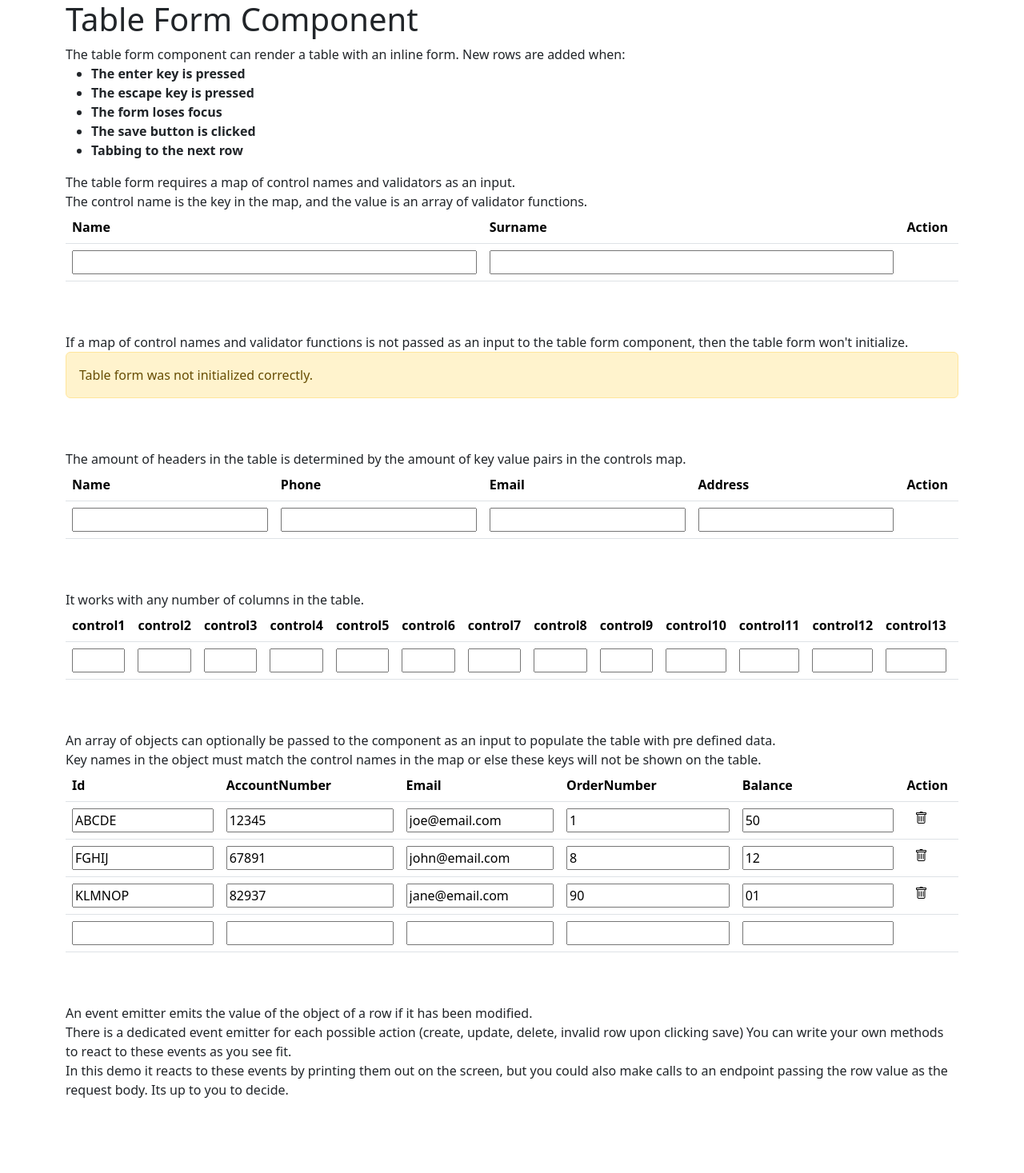
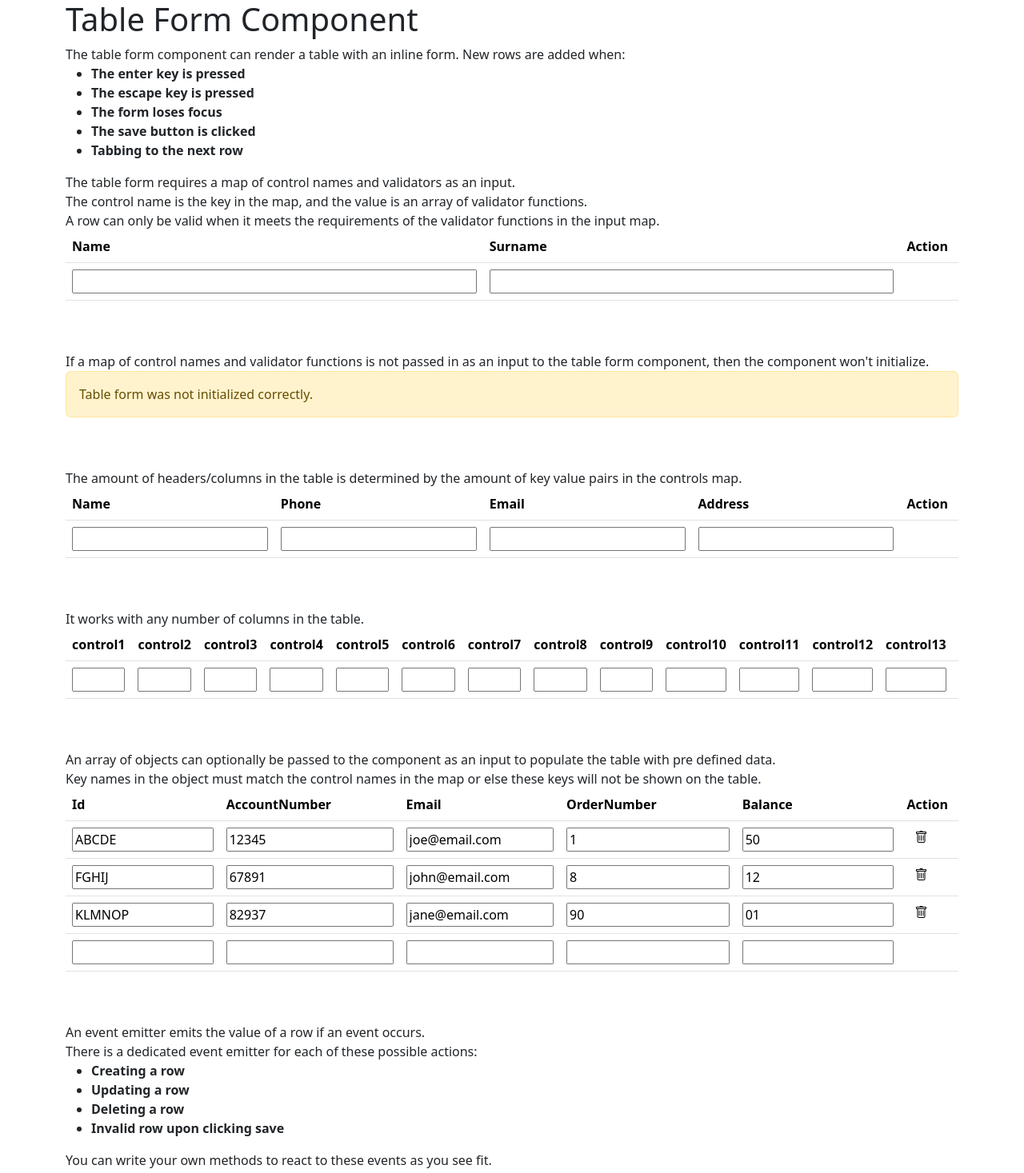
Before and after one commit to KyleHennessy/TableFormComponent, an Angular app: page / in a window 1280 px wide. Shown: the top 1467 px of the page at 80% size. Before the commit the page ends 1423 px from the top, so only its background shows below. Built offline with nearby package versions, Linux system fonts and the light colour scheme.

Commit message:
Updated documentation page text to be more clear

```diff
--- a/src/app/app.component.html
+++ b/src/app/app.component.html
@@ -14,7 +14,8 @@
         </ul>
 
         The table form requires a map of control names and validators as an input.<br />
-        The control name is the key in the map, and the value is an array of validator functions.
+        The control name is the key in the map, and the value is an array of validator functions.<br/>
+        A row can only be valid when it meets the requirements of the validator functions in the input map.
     </div>
     <div class="row mb-5">
         <div class="col">
@@ -29,7 +30,7 @@
     </div>
 
     <div>
-        If a map of control names and validator functions is not passed as an input to the table form component, then the table form won't initialize.
+        If a map of control names and validator functions is not passed in as an input to the table form component, then the component won't initialize.
     </div>
     <div class="row mb-5">
         <div class="col">
@@ -38,7 +39,7 @@
     </div>
 
     <div>
-        The amount of headers in the table is determined by the amount of key value pairs in the controls map. <br/>
+        The amount of headers/columns in the table is determined by the amount of key value pairs in the controls map. <br/>
     </div>
 
     <div class="row mb-5">
@@ -87,8 +88,14 @@
     </div>
 
     <div>
-        An event emitter emits the value of the object of a row if it has been modified.<br/>
-        There is a dedicated event emitter for each possible action (create, update, delete, invalid row upon clicking save)
+        An event emitter emits the value of a row if an event occurs.<br/>
+        There is a dedicated event emitter for each of these possible actions:<br/>
+        <ul>
+            <li><strong>Creating a row</strong></li>
+            <li><strong>Updating a row</strong></li>
+            <li><strong>Deleting a row</strong></li>
+            <li><strong>Invalid row upon clicking save</strong></li>
+        </ul>
         You can write your own methods to react to these events as you see fit.<br/>
         In this demo it reacts to these events by printing them out on the screen, but you could also make calls to an endpoint
         passing the row value as the request body. Its up to you to decide.
```
